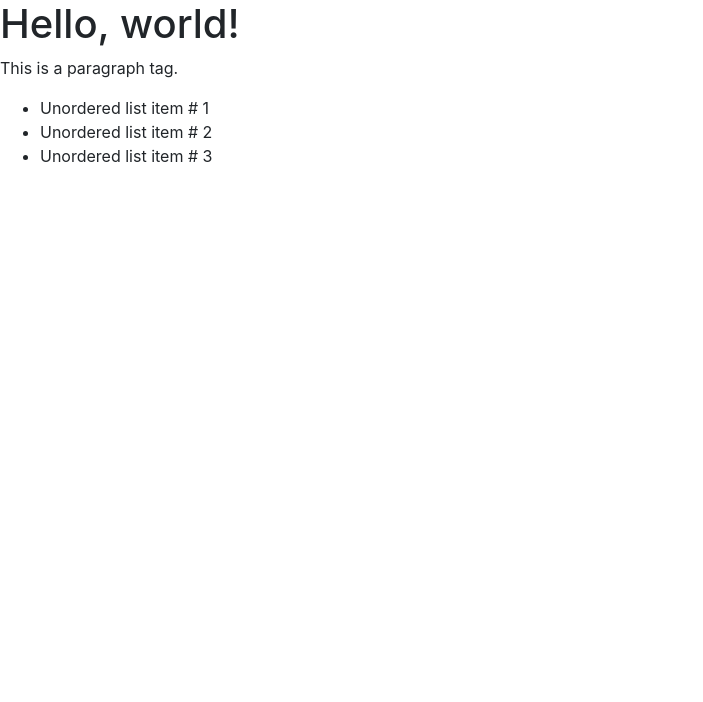
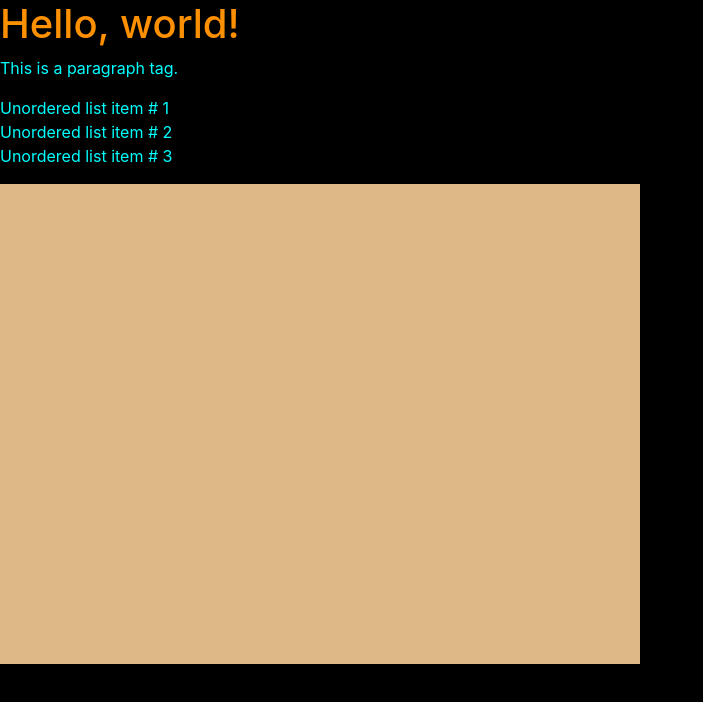
Before and after one commit to MattiWheels/JavaScript-Canvas-Practice, a plain HTML site: page index.html in a window 1280 px wide. Shown: the whole page, without its empty margins (0-703 px from the left). Drawn offline with nearby package versions, Linux system fonts and the light colour scheme.

Commit message:
style changes

```diff
--- a/index.html
+++ b/index.html
@@ -8,16 +8,21 @@
     <!-- Bootstrap CSS -->
     <link rel="stylesheet" href="https://maxcdn.bootstrapcdn.com/bootstrap/4.0.0/css/bootstrap.min.css" integrity="sha384-Gn5384xqQ1aoWXA+058RXPxPg6fy4IWvTNh0E263XmFcJlSAwiGgFAW/dAiS6JXm" crossorigin="anonymous">
 
+    <link rel="stylesheet" href="styles.css">
+
     <title>Hello, world!</title>
   </head>
-  <body>
-    <h1>Hello, world!</h1>
+  <body class="">
+    <h1 class="">Hello, world!</h1>
+    <div class="information-area">
         <p>This is a paragraph tag.</p>
         <ul>
             <li>Unordered list item # 1</li>
             <li>Unordered list item # 2</li>
             <li>Unordered list item # 3</li>
         </ul>
+    </div>
+
     <canvas id="game" height="480" width="640"></canvas>
 
     <!-- Optional JavaScript -->
--- a/styles.css
+++ b/styles.css
@@ -2,3 +2,19 @@
     margin: 0px;
     padding: 0px;
 }
+
+body {
+    background-color: #000;
+}
+
+h1 {
+    color: rgb(255, 145, 0);
+}
+
+.information-area {
+    color: aqua;
+}
+
+canvas {
+    background-color: burlywood;
+}
```
Lines whose indentation alone changed are shown as unchanged.
